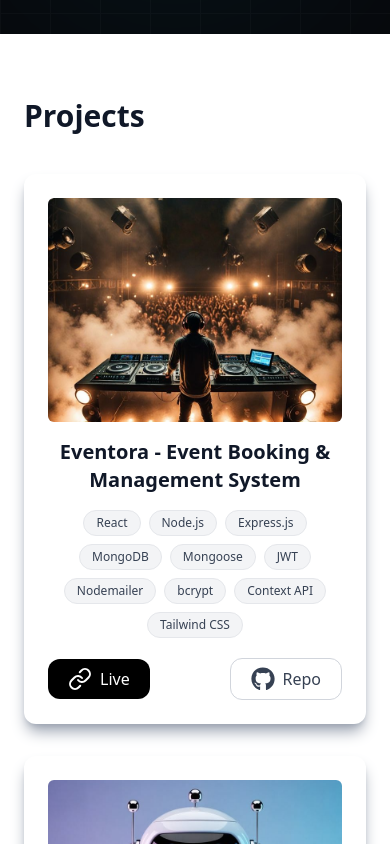
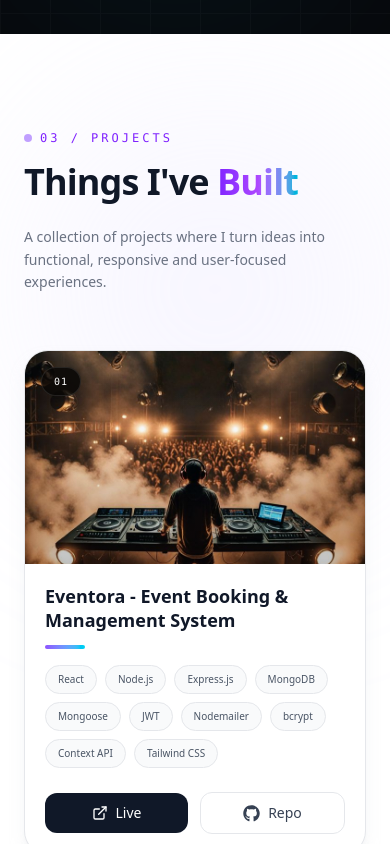
Before and after one commit to balajilaygude/Balaji-s_Portpolio, a React (Vite) app: page / in a window 390 px wide. Shown: the part 5320-6164 px from the top of the page. Built offline with nearby package versions, Linux system fonts and the light colour scheme.

Commit message:
Black and white remove

```diff
--- a/src/components/Projects.jsx
+++ b/src/components/Projects.jsx
@@ -1,240 +1,541 @@
-import { Link } from "lucide-react";
-import { GitGraph } from "lucide-react";
-import { FaGithub  } from "react-icons/fa";
+import { ExternalLink, Github, ArrowUpRight } from "lucide-react";
+import { FaGithub } from "react-icons/fa";
 import { data } from "../Data/Data.js";
 
 export default function Projects() {
+  const projects = data;
 
-  const projects=data
   return (
-    // <section id="projects" className="min-h-[calc(100vh-100px)] px-6 md:px-20 py-16">
-    //   <h2 className="text-3xl font-bold mb-10">Projects</h2>
-
-    //   <div className="grid sm:grid-cols-2 lg:grid-cols-3  gap-8">
-    //     <div className="bg-white p-6 rounded-xl text-center flex flex-col  items-center justify-center hover:scale-105 shadow-lg hover:shadow-2xl transition-transform duration-300 shadow-amber-800">
-    //       <img
-    //         src={auth}
-    //         alt=""
-    //         className="h-56 object-cover rounded-md"
-    //       />
-    //       <h3 className="font-semibold">Auth System</h3>
-    //       <div className="flex flex-wrap gap-2 justify-center mt-3">
-    //         <span className="text-xs bg-purple-100 text-purple-700 px-3 py-1 rounded-full">
-    //           React
-    //         </span>
-    //         <span className="text-xs bg-gray-100 text-gray-700 px-3 py-1 rounded-full">
-    //           Node
-    //         </span>
-    //         <span className="text-xs bg-blue-100 text-blue-700 px-3 py-1 rounded-full">
-    //           MongoDb
-    //         </span>
-    //       </div>
-    //       <div className="w-full flex justify-between items-center pt-3">
-    //         <a
-    //           href="https://auth-frontend-five-theta.vercel.app/"
-    //           target="_blank"
-    //           rel="noopener noreferrer"
-    //           className="bg-purple-600 text-white px-5 py-2 rounded-xl hover:bg-purple-700 flex gap-2"
-    //         >
-    //           <Link />
-    //           Live
-    //         </a>
-    //         <a
-    //           href="https://github.com/balajilaygude/Auth"
-    //           target="_blank"
-    //           rel="noopener noreferrer"
-    //           className="flex justify-center items-center gap-2 text-blue-600 underline"
-    //         >
-    //           <FaGithub  className="w-8 h-8 "/>
-    //           repo
-    //         </a>
-    //       </div>
-    //     </div>
-    //     <div className="bg-white p-6 rounded-xl text-center flex flex-col  items-center justify-center hover:scale-105 shadow-lg hover:shadow-2xl transition-transform duration-300 shadow-amber-800">
-    //       <img
-    //         src={ipl}
-    //         alt=""
-    //         className="h-56 object-cover rounded-md"
-    //       />
-    //       <h3 className="font-semibold">IPL Dashboard </h3>
-    //       <div className="flex flex-wrap gap-2 justify-center mt-3">
-    //         <span className="text-xs bg-purple-100 text-purple-700 px-3 py-1 rounded-full">
-    //           React
-    //         </span>
-    //         <span className="text-xs bg-blue-100 text-blue-700 px-3 py-1 rounded-full">
-    //           Tailwind
-    //         </span>
-    //         <span className="text-xs bg-gray-100 text-gray-700 px-3 py-1 rounded-full">
-    //           Vercel
-    //         </span>
-    //       </div>
-    //       <div className="w-full flex justify-between items-center pt-3">
-    //         <a
-    //           href="https://ipl-project-react-psi.vercel.app/"
-    //           target="_blank"
-    //           rel="noopener noreferrer"
-    //           className="bg-purple-600 text-white px-5 py-2 rounded-xl hover:bg-purple-700 flex gap-2"
-    //         >
-    //           <Link />
-    //           Live
-    //         </a>
-    //         <a
-    //           href="https://github.com/balajilaygude/IPL-Project-React"
-    //           target="_blank"
-    //           rel="noopener noreferrer"
-    //           className="flex justify-center items-center gap-2 text-blue-600 underline"
-    //         >
-    //           <FaGithub  className="w-8 h-8 "/>
-    //           repo
-    //         </a>
-    //       </div>
-    //     </div>
-    //     <div className="bg-white p-6 rounded-xl text-center flex flex-col  items-center justify-center hover:scale-105 shadow-lg hover:shadow-2xl transition-transform duration-300 shadow-amber-800">
-    //       <img
-    //         src={dice}
-    //         alt=""
-    //         className="h-56 object-cover rounded-md"
-    //       />
-    //       <h3 className="font-semibold">Dice Game </h3>
-    //       <div className="flex flex-wrap gap-2 justify-center mt-3">
-    //         <span className="text-xs bg-purple-100 text-purple-700 px-3 py-1 rounded-full">
-    //           React
-    //         </span>
-    //         <span className="text-xs bg-blue-100 text-blue-700 px-3 py-1 rounded-full">
-    //           Tailwind
-    //         </span>
-    //         <span className="text-xs bg-gray-100 text-gray-700 px-3 py-1 rounded-full">
-    //           Vercel
-    //         </span>
-    //       </div>
-
-    //       <div className="w-full flex justify-between items-center pt-3">
-    //         <a
-    //           href="https://dics-game-react.vercel.app/"
-    //           target="_blank"
-    //           rel="noopener noreferrer"
-    //           className="bg-purple-600 text-white px-5 py-2 rounded-xl hover:bg-purple-700 flex gap-2"
-    //         >
-    //           <Link />
-    //           Live
-    //         </a>
-    //         <a
-    //           href="https://github.com/balajilaygude/React-Game"
-    //           target="_blank"
-    //           rel="noopener noreferrer"
-    //           className="flex justify-center items-center gap-2 text-blue-600 underline"
-    //         >
-    //           <FaGithub  className="w-8 h-8 "/>
-    //           repo
-    //         </a>
-    //       </div>
-    //     </div>
-    //   </div>
-    // </section>
     <section
       id="projects"
-    className="min-h-[calc(100vh-100px)] px-6 md:px-12 lg:px-20 py-16"
+      className="
+        relative
+        overflow-hidden
+        px-6
+        md:px-12
+        lg:px-20
+        py-24
+        bg-white
+      "
     >
-    <h2 className="text-3xl font-bold mb-10">Projects</h2>
+      {/* =====================================================
+          BACKGROUND GLOW
+      ====================================================== */}
 
-    <div className="grid grid-cols-1 sm:grid-cols-2 lg:grid-cols-3 gap-8">
+      <div
+        className="
+          absolute
+          top-20
+          right-0
+          w-[350px]
+          h-[350px]
+          rounded-full
+          bg-violet-200/30
+          blur-[120px]
+          pointer-events-none
+        "
+      />
+
+      <div
+        className="
+          absolute
+          bottom-0
+          left-0
+          w-[300px]
+          h-[300px]
+          rounded-full
+          bg-cyan-200/20
+          blur-[120px]
+          pointer-events-none
+        "
+      />
+
+      {/* =====================================================
+          MAIN CONTAINER
+      ====================================================== */}
+
+      <div className="relative z-10 max-w-7xl mx-auto">
+        {/* =================================================
+            HEADER
+        ================================================== */}
+
+        <div
+          className="
+            flex
+            flex-col
+            md:flex-row
+            md:items-end
+            md:justify-between
+            gap-6
+            mb-14
+          "
+        >
+          <div>
+            <div
+              className="
+                flex
+                items-center
+                gap-2
+                mb-4
+              "
+            >
+              <span
+                className="
+                  w-2
+                  h-2
+                  rounded-full
+                  bg-violet-500
+                  animate-pulse
+                "
+              />
+
+              <p
+                className="
+                  text-xs
+                  font-mono
+                  tracking-[0.25em]
+                  uppercase
+                  text-violet-600
+                "
+              >
+                03 / Projects
+              </p>
+            </div>
+
+            <h2
+              className="
+                text-4xl
+                sm:text-5xl
+                lg:text-6xl
+                font-black
+                tracking-tight
+              "
+            >
+              Things I've{" "}
+              <span
+                className="
+                  bg-gradient-to-r
+                  from-violet-600
+                  via-purple-500
+                  to-cyan-500
+                  bg-clip-text
+                  text-transparent
+                "
+              >
+                Built
+              </span>
+            </h2>
+          </div>
+
+          <p
+            className="
+              max-w-md
+              text-sm
+              md:text-base
+              text-gray-500
+              leading-relaxed
+              md:text-right
+            "
+          >
+            A collection of projects where I turn ideas into functional,
+            responsive and user-focused experiences.
+          </p>
+        </div>
+
+        {/* =================================================
+            PROJECT GRID
+        ================================================== */}
+
+        <div
+          className="
+            grid
+            grid-cols-1
+            sm:grid-cols-2
+            lg:grid-cols-3
+            gap-7
+          "
+        >
           {projects.map((project, index) => (
+            <article
+              key={index}
+              className="
+                group
+                relative
+
+                flex
+                flex-col
+
+                overflow-hidden
+
+                rounded-3xl
+
+                border
+                border-gray-200
+
+                bg-white
+
+                shadow-lg
+                shadow-gray-200/50
+
+                hover:-translate-y-2
+                hover:shadow-2xl
+                hover:shadow-violet-200/40
+
+                transition-all
+                duration-500
+              "
+            >
+              {/* =================================================
+                  IMAGE
+              ================================================== */}
+
               <div
-          key={index}
-          className="    group
-      bg-white p-6 rounded-xl
-      text-center flex flex-col items-center
-      hover:scale-105
-      shadow-lg hover:shadow-2xl
-      transition-transform duration-300
-      shadow-gray-400"
+                className="
+                  relative
+                  overflow-hidden
+                  bg-gray-100
+                  aspect-[16/10]
+                "
               >
-          {/* Project Image */}
                 <img
                   src={project.imageName}
-            alt={project.name}
-            className="      w-full h-56
-        object-cover rounded-md
-        md:grayscale
-        md:group-hover:grayscale-0
-        transition-all duration-500"
+                  alt={`${project.name} project`}
+                  className="
+                      w-full
+  h-full
+  object-cover
+
+  group-hover:scale-105
+
+  transition-transform
+  duration-700
+                  "
                 />
 
+                {/* Image Overlay */}
+
+                <div
+                  className="
+                    absolute
+                    inset-0
+
+                    bg-gradient-to-t
+                    from-black/60
+                    via-black/10
+                    to-transparent
+
+                    opacity-40
+                    md:group-hover:opacity-70
+
+                    transition-opacity
+                    duration-500
+                  "
+                />
+
+                {/* Project Number */}
+
+                <div
+                  className="
+                    absolute
+                    top-4
+                    left-4
+
+                    px-3
+                    py-1.5
+
+                    rounded-full
+
+                    bg-black/70
+                    backdrop-blur-md
+
+                    text-white
+                    text-[10px]
+                    font-mono
+                    tracking-widest
+
+                    border
+                    border-white/10
+                  "
+                >
+                  {String(index + 1).padStart(2, "0")}
+                </div>
+
+                {/* Hover Arrow */}
+
+                <div
+                  className="
+                    absolute
+                    top-4
+                    right-4
+
+                    w-10
+                    h-10
+
+                    rounded-full
+
+                    bg-white/90
+
+                    flex
+                    items-center
+                    justify-center
+
+                    text-gray-900
+
+                    opacity-0
+                    translate-y-2
+
+                    md:group-hover:opacity-100
+                    md:group-hover:translate-y-0
+
+                    transition-all
+                    duration-300
+                  "
+                >
+                  <ArrowUpRight size={18} />
+                </div>
+              </div>
+
+              {/* =================================================
+                  CONTENT
+              ================================================== */}
+
+              <div
+                className="
+                  flex
+                  flex-col
+                  flex-1
+
+                  p-5
+                  md:p-6
+                "
+              >
                 {/* Project Name */}
-          <h3 className="font-semibold text-xl mt-4">
+
+                <h3
+                  className="
+                    text-lg
+                    md:text-xl
+                    font-bold
+                    leading-snug
+
+                    text-gray-900
+
+                    group-hover:text-violet-600
+
+                    transition-colors
+                    duration-300
+                  "
+                >
                   {project.name}
                 </h3>
 
-          {/* Skills */}
-          <div className="flex flex-wrap gap-2 justify-center mt-4">
+                {/* Divider */}
+
+                <div
+                  className="
+                    w-10
+                    h-1
+
+                    rounded-full
+
+                    bg-gradient-to-r
+                    from-violet-500
+                    to-cyan-400
+
+                    mt-3
+                    mb-4
+
+                    group-hover:w-16
+
+                    transition-all
+                    duration-300
+                  "
+                />
+
+                {/* =================================================
+                    TECH STACK
+                ================================================== */}
+
+                <div
+                  className="
+                    flex
+                    flex-wrap
+                    gap-2
+                  "
+                >
                   {project.languages.map((skill, skillIndex) => (
                     <span
                       key={skillIndex}
-                className="  text-xs
-  bg-gray-100
-  text-gray-700
-  border border-gray-200
-  px-3 py-1
+                      className="
+                        text-[10px]
+                        md:text-xs
+                        font-medium
+
+                        px-3
+                        py-1.5
+
                         rounded-full
-  hover:bg-gray-200
-  hover:text-black
-  transition-all duration-300"
+
+                        bg-gray-50
+                        text-gray-600
+
+                        border
+                        border-gray-200
+
+                        hover:bg-violet-50
+                        hover:text-violet-700
+                        hover:border-violet-200
+
+                        transition-all
+                        duration-200
+                      "
                     >
                       {skill}
                     </span>
                   ))}
                 </div>
 
-          {/* Links */}
-        <div className="w-full flex justify-between items-center pt-5 mt-auto">
+                {/* =================================================
+                    LINKS
+                ================================================== */}
 
+                {(project.liveLink || project.githubLink) && (
+                  <div
+                    className="
+                      mt-auto
+                      pt-6
+                      flex
+                      items-center
+                      gap-3
+                    "
+                  >
                     {/* Live */}
+
                     {project.liveLink && (
                       <a
                         href={project.liveLink}
                         target="_blank"
                         rel="noopener noreferrer"
                         className="
-            bg-black
+                          flex-1
+
+                          flex
+                          items-center
+                          justify-center
+                          gap-2
+
+                          px-4
+                          py-2.5
+
+                          rounded-xl
+
+                          bg-gray-900
                           text-white
-  px-5 py-2
-  rounded-xl
-  hover:bg-gray-800
-  hover:scale-105
-  transition-all duration-300
-  flex items-center gap-2
+
+                          text-sm
+                          font-medium
+
+                          hover:bg-violet-600
+
+                          hover:-translate-y-0.5
+
+                          transition-all
+                          duration-300
                         "
                       >
-      <Link />
+                        <ExternalLink size={16} />
                         Live
                       </a>
                     )}
 
                     {/* GitHub */}
+
                     {project.githubLink && (
                       <a
                         href={project.githubLink}
                         target="_blank"
                         rel="noopener noreferrer"
                         className="
+                          flex-1
+
+                          flex
+                          items-center
+                          justify-center
+                          gap-2
+
+                          px-4
+                          py-2.5
+
+                          rounded-xl
+
+                          border
+                          border-gray-200
+
                           text-gray-700
-  border border-gray-300
-  px-5 py-2
-  rounded-xl
-  hover:bg-gray-100
-  hover:text-black
-  transition-all duration-300
-  flex items-center gap-2
+
+                          text-sm
+                          font-medium
+
+                          hover:bg-gray-900
+                          hover:text-white
+                          hover:border-gray-900
+
+                          hover:-translate-y-0.5
+
+                          transition-all
+                          duration-300
                         "
                       >
-      <FaGithub className="w-6 h-6" />
+                        <FaGithub size={17} />
                         Repo
                       </a>
                     )}
+                  </div>
+                )}
+              </div>
+            </article>
+          ))}
+        </div>
 
+        {/* =================================================
+            BOTTOM
+        ================================================== */}
+
+        <div
+          className="
+            flex
+            items-center
+            gap-4
+            mt-16
+          "
+        >
+          <div
+            className="
+              h-px
+              flex-1
+              bg-gray-200
+            "
+          />
+
+          <p
+            className="
+              text-xs
+              font-mono
+              text-gray-400
+              whitespace-nowrap
+            "
+          >
+            More projects coming soon...
+          </p>
+
+          <div
+            className="
+              h-px
+              flex-1
+              bg-gray-200
+            "
+          />
         </div>
-        </div>
-      ))}
       </div>
     </section>
   );
```
Lines whose indentation alone changed are shown as unchanged.
